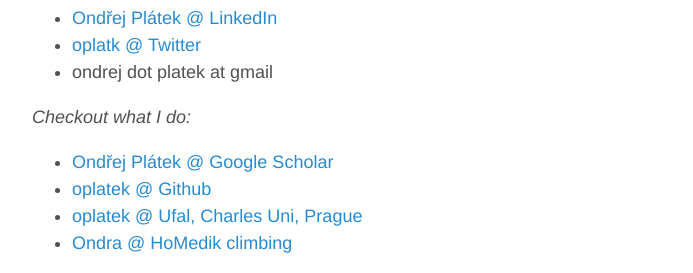
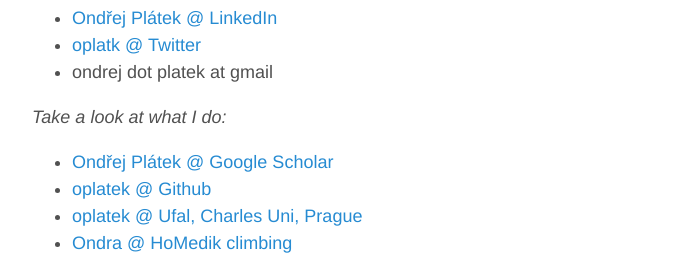
Before and after one commit to oplatek/oplatek.github.io, a Jekyll site: the page built from index.md, in a window 1280 px wide and 900 px high. Shown: the part 378-651 px from the top of the window, without its empty margins (293-986 px from the left). Built offline with Jekyll 4.4.1, drawn with Linux system fonts in a browser that asks for light colours.

Commit message:
take a look at what I do

```diff
--- a/index.md
+++ b/index.md
@@ -13,7 +13,7 @@
 * [oplatk @ Twitter](https://twitter.com/oplatk)
 * ondrej dot platek at gmail
 
-_Checkout what I do:_
+_Take a look at what I do:_
 * [Ondřej Plátek @ Google Scholar](https://scholar.google.com/citations?user=3rA1o9YAAAAJ&hl=en)
 * [oplatek @ Github](https://github.com/oplatek/)
 * [oplatek @ Ufal, Charles Uni, Prague](https://ufal.mff.cuni.cz/ondrej-platek)
```
